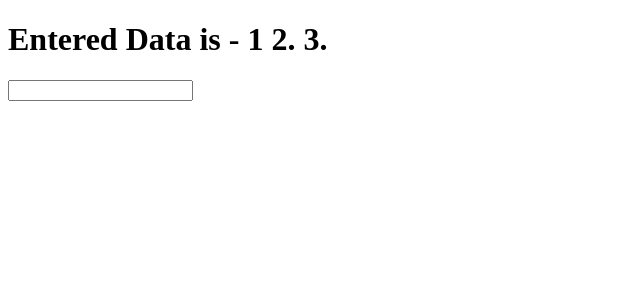
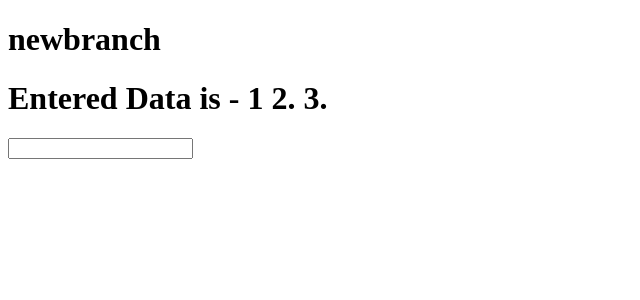
Before and after one commit to sunilKumarGitAccount/firstapp, a Next.js app: page / in a window 1280 px wide. Shown: the top 300 px of the page, without its empty margins (0-640 px from the left). Built offline with nearby package versions, Linux system fonts and the light colour scheme.

Commit message:
new added

```diff
--- a/pages/index.tsx
+++ b/pages/index.tsx
@@ -10,6 +10,7 @@ const inter = Inter({ subsets: ['latin'] })
 export default function Home() {
   return (
     <>
+    <h1>newbranch</h1>
     <UnifiedSearch/>
     </>
   )
```
